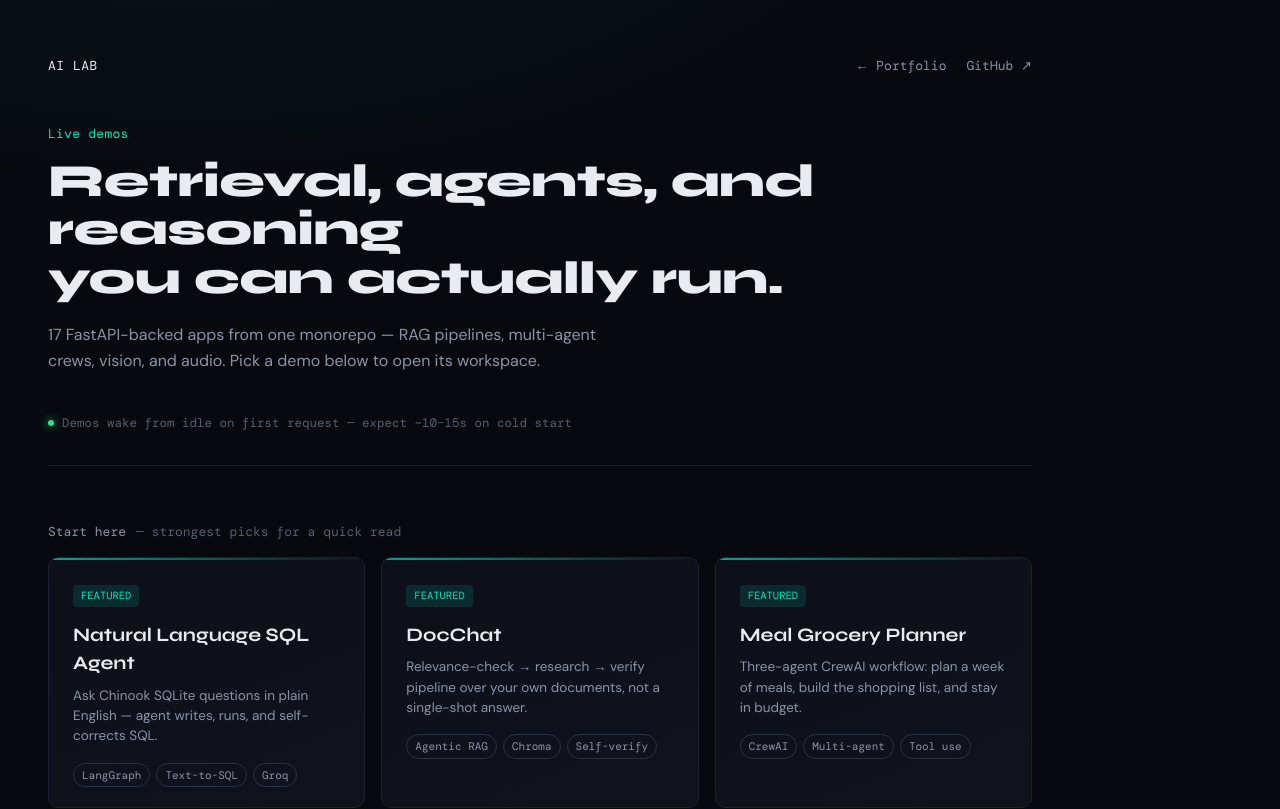
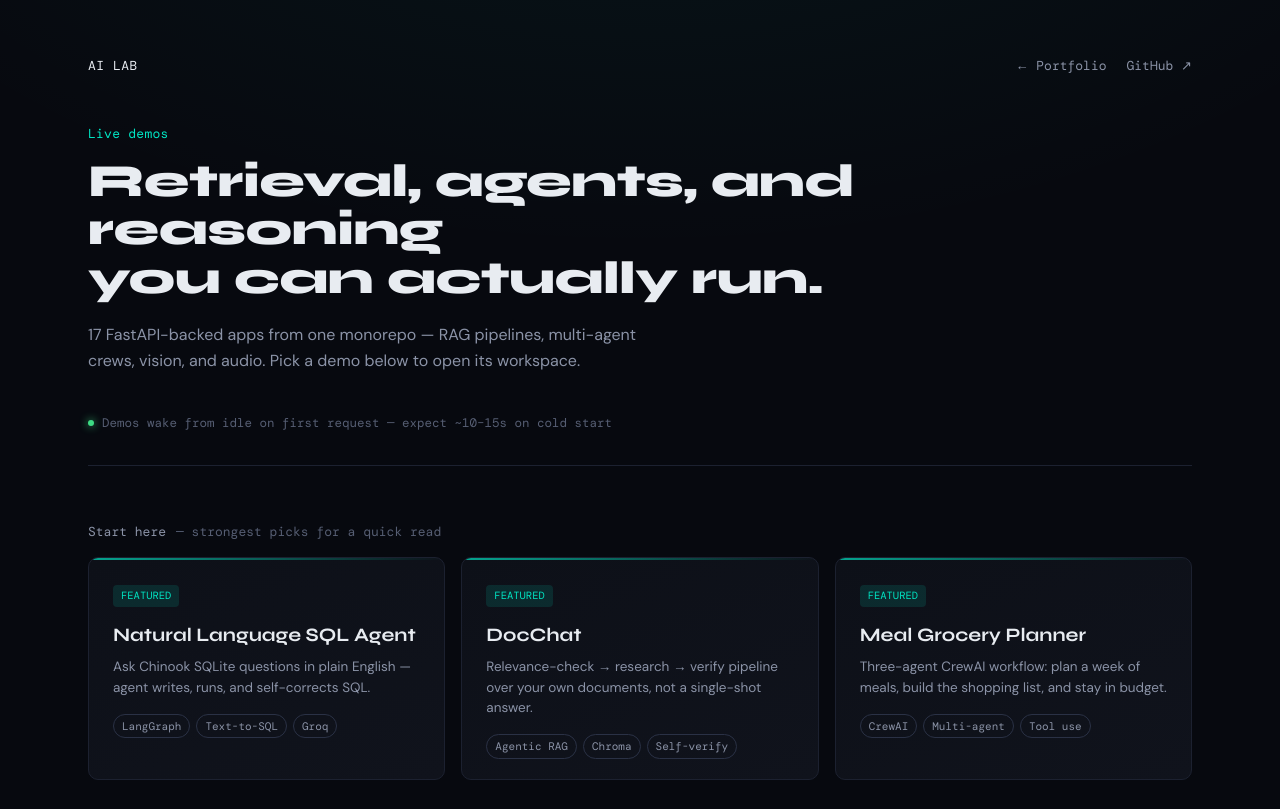
Before and after one commit to utdady/RAG-and-Agentic-AI, a Next.js app in the folder web/: page / in a window 1280 px wide. Shown: the top 809 px of the page. Built offline with nearby package versions, Linux system fonts and the light colour scheme; no server answers.

Commit message:
fix: center and widen the AI Lab hub layout

```diff
--- a/web/app/globals.css
+++ b/web/app/globals.css
@@ -71,7 +71,7 @@ body {
   font-family: var(--font-dm-sans), system-ui, sans-serif;
   background:
     radial-gradient(
-      ellipse 900px 500px at 15% -10%,
+      ellipse 900px 500px at 50% -10%,
       rgba(0, 229, 195, 0.06),
       transparent
     ),
--- a/web/app/page.tsx
+++ b/web/app/page.tsx
@@ -30,7 +30,7 @@ export default function HomePage() {
 
   return (
     <HubShell>
-      <div className="w-full max-w-[1080px] px-6 py-10 text-left sm:px-8 lg:px-12 lg:py-14">
+      <div className="mx-auto w-full max-w-[1200px] px-6 py-10 text-left sm:px-8 lg:px-12 lg:py-14">
         <nav className="mb-12 flex items-center justify-between font-mono text-[13px] text-[var(--txt2)]">
           <span className="tracking-[0.04em] text-[var(--txt)]">AI LAB</span>
           <div className="flex items-center gap-5">
--- a/web/components/HubShell.tsx
+++ b/web/components/HubShell.tsx
@@ -12,5 +12,5 @@ export function HubShell({
     return <DemoShell active={active}>{children}</DemoShell>;
   }
 
-  return <div className="min-h-screen">{children}</div>;
+  return <div className="min-h-screen w-full">{children}</div>;
 }
```
